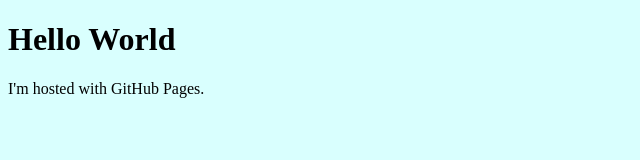
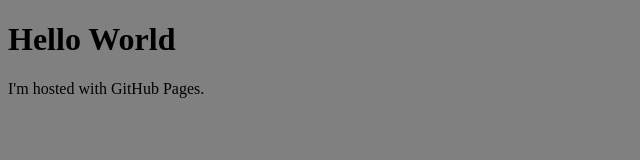
Before and after one commit to WonderedLamb256/WonderedLamb256.github.io, a plain HTML site: page index.html in a window 1280 px wide. Shown: the whole page, without its empty margins (0-640 px from the left). Drawn offline with Linux system fonts and the light colour scheme.

Commit message:
Update main.css

```diff
--- a/main.css
+++ b/main.css
@@ -1,4 +1,4 @@
 body {
-      background-color: #d9fffe;
+      background-color: gray;
       color: black;
 }
```
